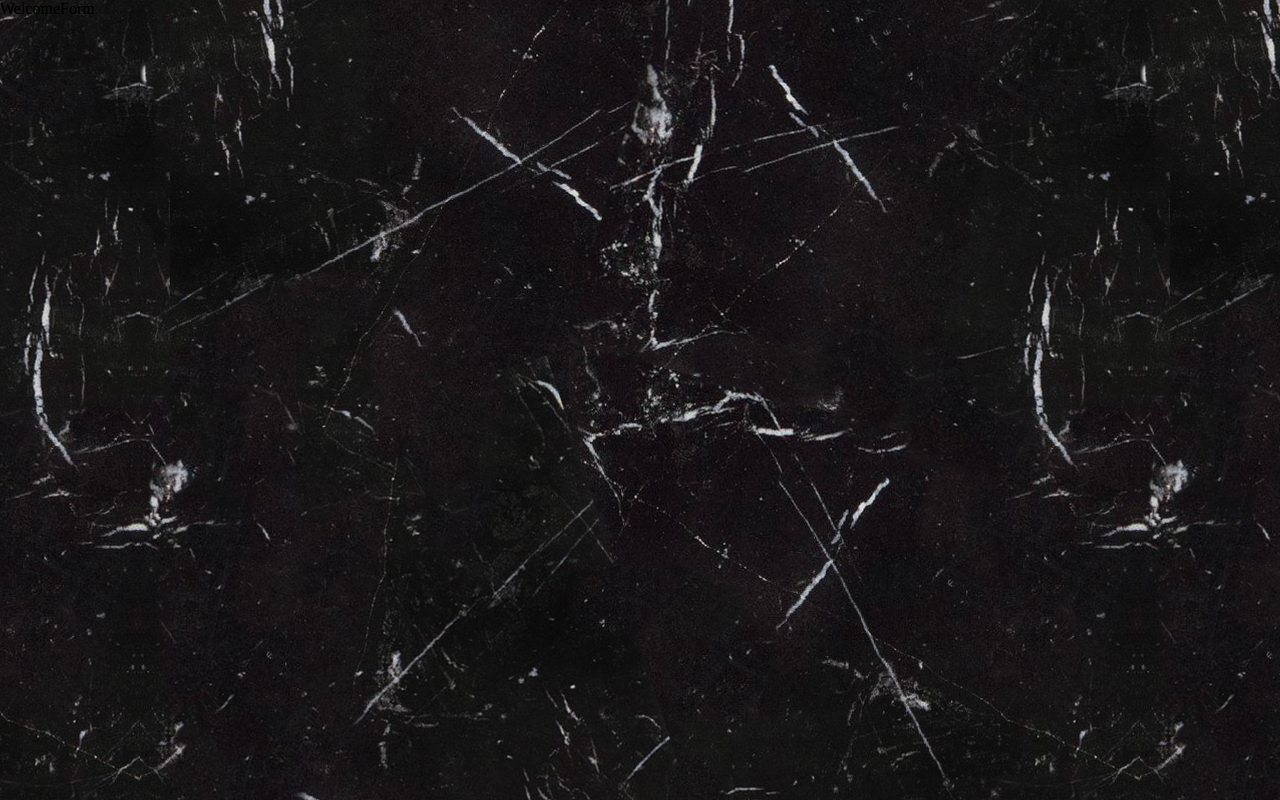
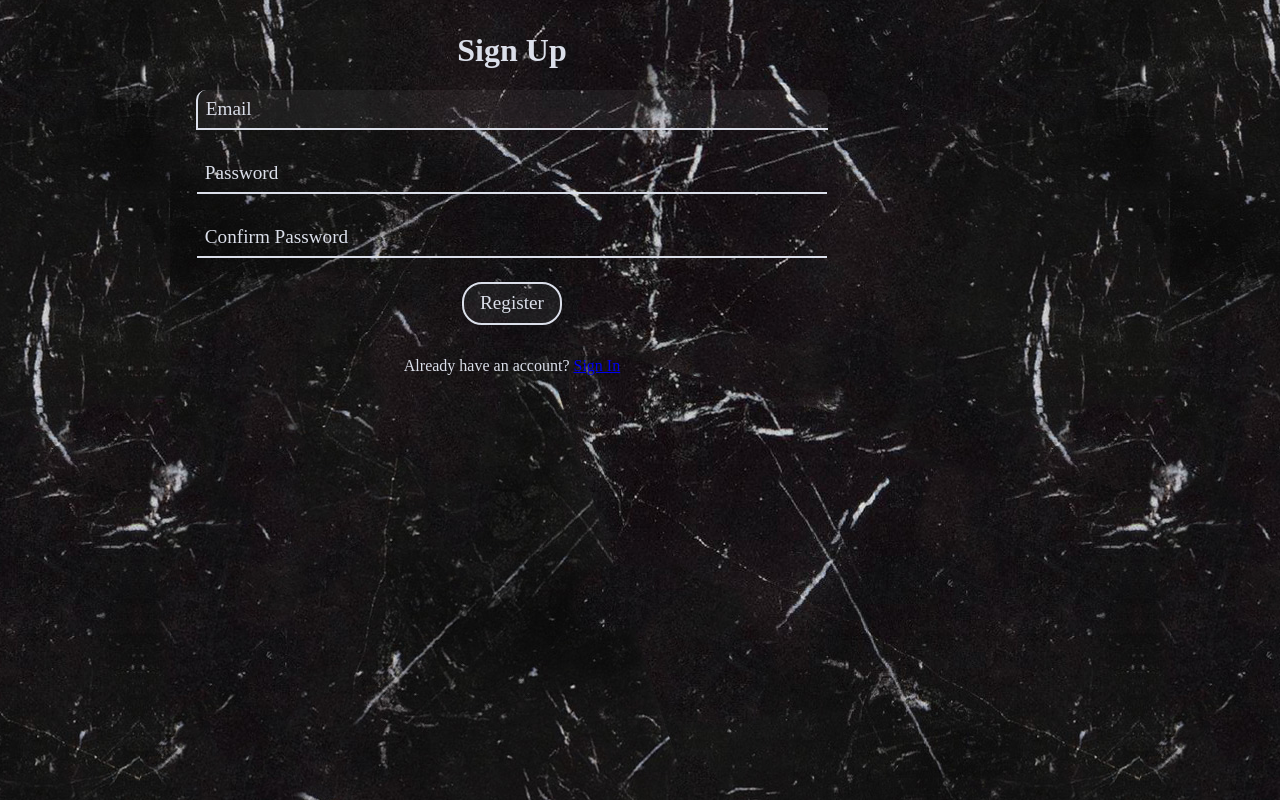
Before and after one commit to Fox0x/shop_v2.0, a React (Create React App) app: page / in a window 1280 px wide. Built offline with nearby package versions, Linux system fonts and the light colour scheme; no server answers.

Commit message:
add initial auth

```diff
--- /dev/null
+++ b/src/components/Auth/RegisterForm.jsx
@@ -0,0 +1,138 @@
+import React, { useEffect } from "react";
+import css from "../style/style.module.css";
+import { NavLink, useNavigate } from "react-router-dom";
+import { useFormik } from "formik";
+import * as Yup from "yup";
+import classNames from "classnames";
+import { signup } from "../../firebase";
+
+export default function RegisterForm() {
+	const [errorMessages, setErrorMessages] = React.useState(null);
+	const [isFlipping, setIsFlipping] = React.useState(false);
+	const formClasses = classNames(css.form, {
+		[css.flip_shade]: isFlipping,
+	});
+
+	const formik = useFormik({
+		initialValues: {
+			email: "",
+			password: "",
+			passwordConfirm: "",
+		},
+		validationSchema: Yup.object({
+			email: Yup.string()
+				.email("Invalid email address")
+				.required("Email is required"),
+			password: Yup.string()
+				.min(8, "Password must be at least 8 characters")
+				.required("Password is required"),
+			passwordConfirm: Yup.string()
+				.oneOf([Yup.ref("password"), null], "Passwords must match")
+				.required("Please confirm your password"),
+		}),
+		onSubmit: (values) => {
+			signupHandler(values);
+		},
+	});
+
+	let arr = [];
+	useEffect(() => {
+		if (formik.errors.email && formik.touched.email)
+			arr.push(formik.errors.email);
+		if (formik.errors.password && formik.touched.password)
+			arr.push(formik.errors.password);
+		if (formik.errors.passwordConfirm && formik.touched.passwordConfirm)
+			arr.push(formik.errors.passwordConfirm);
+		if (!formik.errors) {
+			arr = [];
+		}
+		arr.length > 0 ? setErrorMessages(arr) : setErrorMessages(null);
+	}, [formik.errors, formik.touched]);
+
+	const signupHandler = async (values) => {
+		try {
+            console.log(formik.values);
+			// await signup(values.email, values.password).then(() => {
+			// 	setIsFlipping(!isFlipping);
+			// 	document.location.href =
+			// 		"https://admindashboard-golub.herokuapp.com/";
+			// });
+		} catch (error) {
+			arr.push(error.code);
+			setErrorMessages(arr);
+		}
+	};
+	return (
+		<form className={formClasses} onSubmit={formik.handleSubmit}>
+			<h1 className={css.form__title}>Sign Up</h1>
+			<div className={css.input__container}>
+				<input
+					autoFocus
+                    autoComplete="email"
+					className={css.input}
+					placeholder="Email"
+					type="email"
+					name="email"
+					value={formik.values.email}
+					onChange={formik.handleChange}
+					onBlur={formik.handleBlur}
+					style={
+						formik.errors.email &&
+						formik.touched.email && {
+							borderLeft: "solid 10px #E03A45",
+							borderBottomColor: "#E03A45",
+						}
+					}
+				/>
+
+				<input
+                    autoComplete="new-password"
+					className={css.input}
+					placeholder="Password"
+					type="password"
+					name="password"
+					value={formik.values.password}
+					onChange={formik.handleChange}
+					onBlur={formik.handleBlur}
+					style={
+						formik.errors.password &&
+						formik.touched.password && {
+							borderLeft: "solid 10px #E03A45",
+							borderBottomColor: "#E03A45",
+						}
+					}
+				/>
+
+				<input
+                    autoComplete="current-password"
+					className={css.input}
+					placeholder="Confirm Password"
+					type="password"
+					name="passwordConfirm"
+					value={formik.values.passwordConfirm}
+					onChange={formik.handleChange}
+					onBlur={formik.handleBlur}
+					style={
+						formik.errors.passwordConfirm &&
+						formik.touched.passwordConfirm && {
+							borderLeft: "solid 10px #E03A45",
+							borderBottomColor: "#E03A45",
+						}
+					}
+				/>
+			</div>
+
+			<button
+				type="submit"
+				className={css.form__button}
+				disabled={!formik.isValid}>
+				Register
+			</button>
+
+			<span className={css.form__subtitle}>
+				Already have an account?{" "}
+				<NavLink to="/auth/login">Sign In</NavLink>
+			</span>
+		</form>
+	);
+}
--- /dev/null
+++ b/src/components/style/style.module.css
@@ -0,0 +1,141 @@
+.form {
+	display: flex;
+	flex-direction: column;
+	align-items: center;
+	justify-content: flex-start;
+	width: 80%;
+}
+
+.form__title {
+	color: #dbdfea;
+	margin-top: 2rem;
+}
+
+.input__container {
+	width: 60%;
+	display: flex;
+	flex-direction: column;
+	align-items: center;
+}
+
+/* === input style === */
+
+.input {
+	border: none;
+	border-bottom: solid 2px #dbdfea;
+	border-left: 0; /*for error input transition*/
+	border-radius: 10px 10px 0 0px;
+	background-color: transparent;
+	color: #dbdfea;
+	font-size: 1.2rem;
+	font-weight: 100;
+	width: 100%;
+	padding: 0.5rem;
+	margin-bottom: 1.5rem;
+	transition: all 0.2s ease-in-out;
+}
+
+.input:focus {
+	outline: none;
+	background-color: rgba(255, 255, 255, 0.05);
+	border-left: 2px solid #dbdfea;
+}
+
+.input::-webkit-input-placeholder {
+	color: #dbdfea;
+	opacity: 1;
+}
+
+.input::-moz-placeholder {
+	color: #dbdfea;
+	opacity: 1;
+}
+
+.input:-ms-input-placeholder {
+	color: #dbdfea;
+	opacity: 1;
+}
+
+.input::-ms-input-placeholder {
+	color: #dbdfea;
+	opacity: 1;
+}
+
+.input::placeholder {
+	color: #dbdfea;
+	opacity: 1;
+}
+
+/* Disabling autofill styles */
+
+input:-webkit-autofill,
+input:-webkit-autofill:hover,
+input:-webkit-autofill:focus,
+input:-webkit-autofill:active {
+	transition: background-color 9999s ease-in-out 0s,
+		color 9999s ease-in-out 0s;
+}
+
+/* === end of input style === */
+
+/* === button style === */
+
+.form__button {
+	border: solid 2px #dbdfea;
+	border-radius: 20px;
+	color: #dbdfea;
+	background-color: rgba(255, 255, 255, 0.05);
+	font-weight: 400;
+	font-size: 1.2rem;
+	padding: 0.5rem 1rem;
+	transition: all 0.2s ease-in-out;
+	text-decoration: none;
+}
+
+.form__button:hover {
+	background-color: #dbdfea;
+	color: #1d1e2c;
+}
+
+.form__button:disabled {
+	opacity: 0.2;
+	color: #dbdfea;
+}
+
+.form__button:disabled:hover {
+	color: #dbdfea;
+	background-color: rgba(255, 255, 255, 0.05);
+}
+
+/* === end of button style === */
+
+.form__subtitle {
+	color: #dbdfea;
+	margin: 2rem 0;
+	cursor: pointer;
+}
+
+.error {
+	color: #e03a45;
+}
+
+.flip_shade {
+	animation: shade 0.5s ease-in-out;
+}
+
+@keyframes flip {
+	0% {
+		transform: rotateY(0deg);
+	}
+	100% {
+		transform: rotateY(180deg);
+	}
+}
+@keyframes shade {
+	0% {
+		opacity: 1;
+	}
+	100% {
+		opacity: 0;
+	}
+}
--- a/src/index.css
+++ b/src/index.css
@@ -363,5 +363,5 @@ template {
 
 
 body {
-   background: url('/img/bg.jpg') center center fixed;
+   background: url('/public/img/bg.jpg') center center fixed;
 }
--- a/src/pages/Auth/AuthPage.jsx
+++ b/src/pages/Auth/AuthPage.jsx
@@ -1,7 +1,12 @@
 import React from "react";
+import RegisterForm from "../../components/Auth/RegisterForm";
 import { WelcomeForm } from "../../components/Auth/WelcomeForm";
 import css from "./AuthPage.module.css";
 
 export const AuthPage = () => {
-	return <WelcomeForm/>;
+	return (
+		<div className={css.authPage__wrapper}>
+			<RegisterForm />
+		</div>
+	);
 };
--- a/src/store/index.js
+++ b/src/store/index.js
@@ -1,5 +1,5 @@
 import { applyMiddleware, combineReducers, createStore } from "redux";
-import { composeWithDevTools } from "redux-devtools-extension";
+
 import thunk from "redux-thunk";
 import { userReducer } from "./userReducer";
 
@@ -9,5 +9,5 @@ const rootReducer = combineReducers({
 
 export const store = createStore(
 	rootReducer,
-	composeWithDevTools(applyMiddleware(thunk))
+	applyMiddleware(thunk)
 );
```
Also changed, not shown: package.json (+3 -4 lines).
